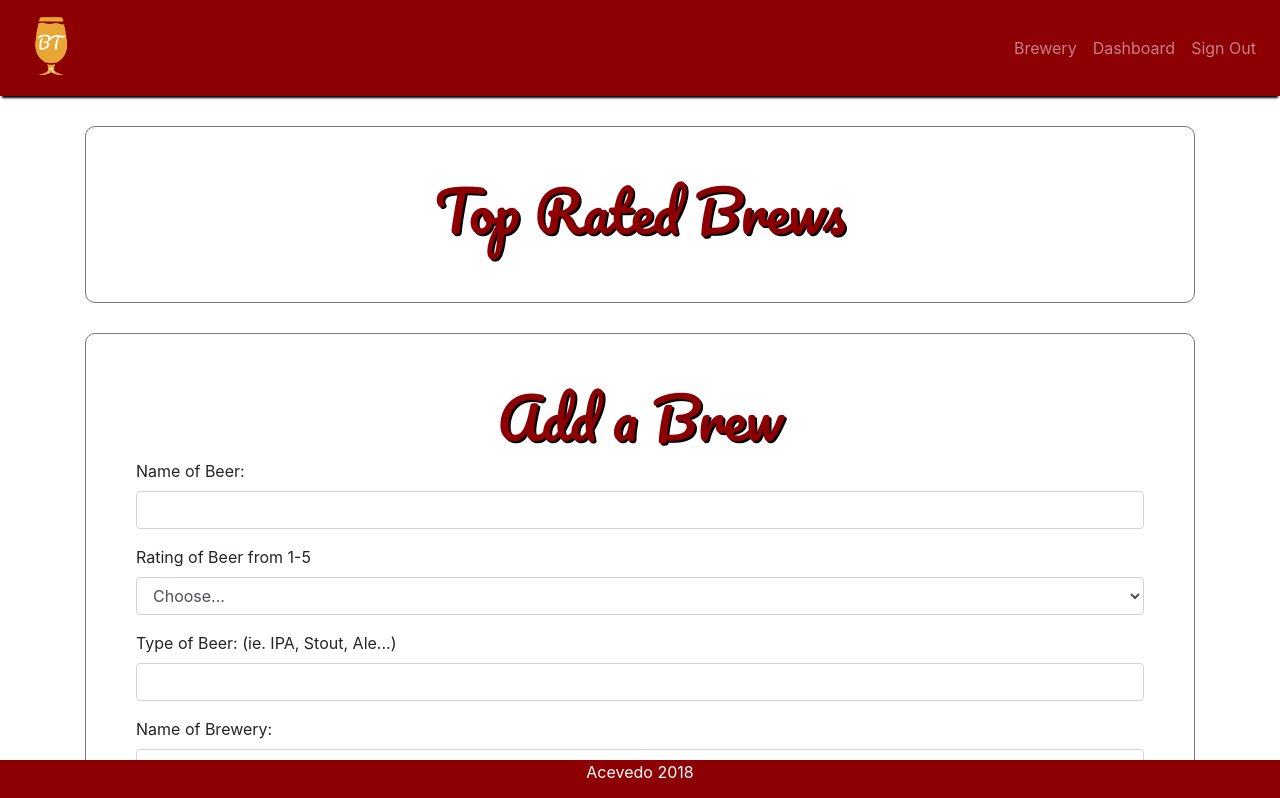
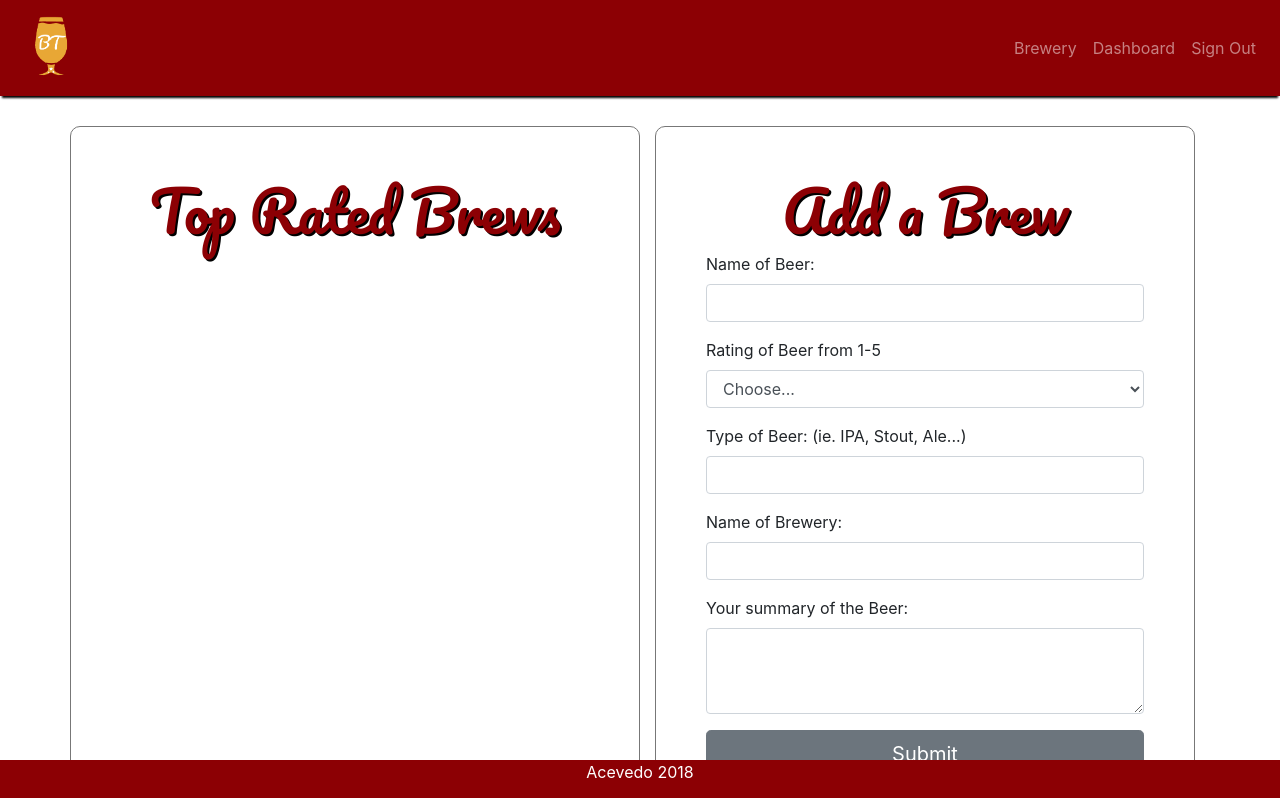
Before and after one commit to rsami23/BrewTopia, a React (Create React App) app in the folder client/: page /dashboard in a window 1280 px wide. Shown: the top 798 px of the page. Built offline with nearby package versions, Linux system fonts and the light colour scheme; sample sign-in values are in the browser's storage.

Commit message:
procfile added

```diff
--- a/client/src/pages/Brewery/Brewery.js
+++ b/client/src/pages/Brewery/Brewery.js
@@ -15,8 +15,6 @@ class Brewery extends Component {
             this.setState({beers: res.data})
         ).catch(err => console.log(err));
     };
-
-
 
     render(){
         return(
--- a/client/src/pages/Dashboard/Dashboard.js
+++ b/client/src/pages/Dashboard/Dashboard.js
@@ -10,17 +10,18 @@ class Dashboard extends Component {
     render() {
         return(
             <div className="container">
-                {/* Top Rated Beers */}
-                <div id="topRated">
-                    <h1 className="display-4 topRatedTitle">Top Rated Brews</h1>
-                    <div className="topRatedBrews">
+                <div className="row">
+                    <div className="col-sm-6" id="topRated">
+                        <h1 className="display-4 topRatedTitle">Top Rated Brews</h1>
+                        <div className="topRatedBrews">
+                        </div>
+                    </div>
+                    <div className="col-sm-6">
+                        <AddBeer
+                        handleFormSubmit={this.handleFormSubmit}
+                        />
                     </div>
                 </div>
-                {/* Add Beer Form */}
-                <AddBeer
-                    handleFormSubmit={this.handleFormSubmit}
-                />
-
             </div>
         );
     }
```
Also changed, not shown: 1 other file (tests, documents, lock files or other folders).
